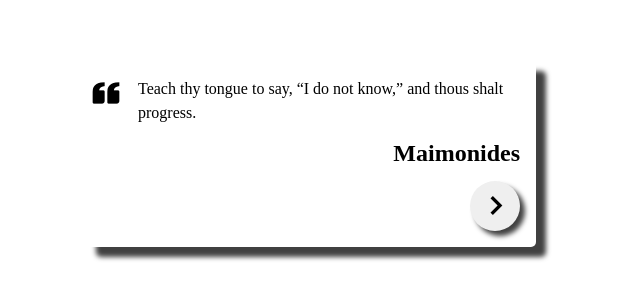
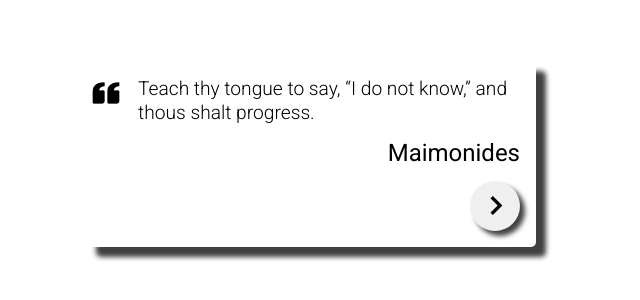
Before and after one commit to GuillermoBPY/entregable1-gen22.1, a React (Vite) app: page / in a window 1280 px wide. Shown: the part 246-546 px from the top of the page, without its empty margins (329-969 px from the left). Built offline with nearby package versions, Linux system fonts and the light colour scheme.

Commit message:
Actualizado

```diff
--- a/src/App.css
+++ b/src/App.css
@@ -2,7 +2,7 @@
   height: 100vh;
   display: grid;
   place-content: center;
-  padding: 1rem;
+  padding: 2rem;
   transition: background-color 0.5s, color 0.5s;
 }
 .App__quoteBox {
@@ -26,7 +26,10 @@
   font-size: 2rem;
   grid-row: span 3;
 }
-.quotebox__frase h1 {
+.quotebox__frase p {
+  font-size: 1.2rem;
+}
+.quotebox__frase h1{
   font-size: 1.5rem;
 }
 .quotebox__btn {
@@ -39,7 +42,6 @@
   place-content: center;
   box-shadow: 5px 5px 5px 0px rgba(0, 0, 0, 0.75);
   font-size: 2.5rem;
-  transition: box-shadow 0.5s;
 }
 .quotebox__btn:active {
   box-shadow: 10px 10px 5px 0px rgba(0, 0, 0, 0.75) inset;
--- a/src/index.css
+++ b/src/index.css
@@ -1,5 +1,18 @@
+@import url('https://fonts.googleapis.com/css2?family=Roboto:wght@300;400&display=swap');
+
 *{
   margin: 0;
   padding: 0;
   box-sizing: border-box;
+  font-family: 'Roboto', sans-serif;
+  -webkit-tap-highlight-color: transparent;
+  user-select: none;
 }
+
+
+h1{
+  font-weight: 400;
+}
+p{
+  font-weight: 300;
+}
```
